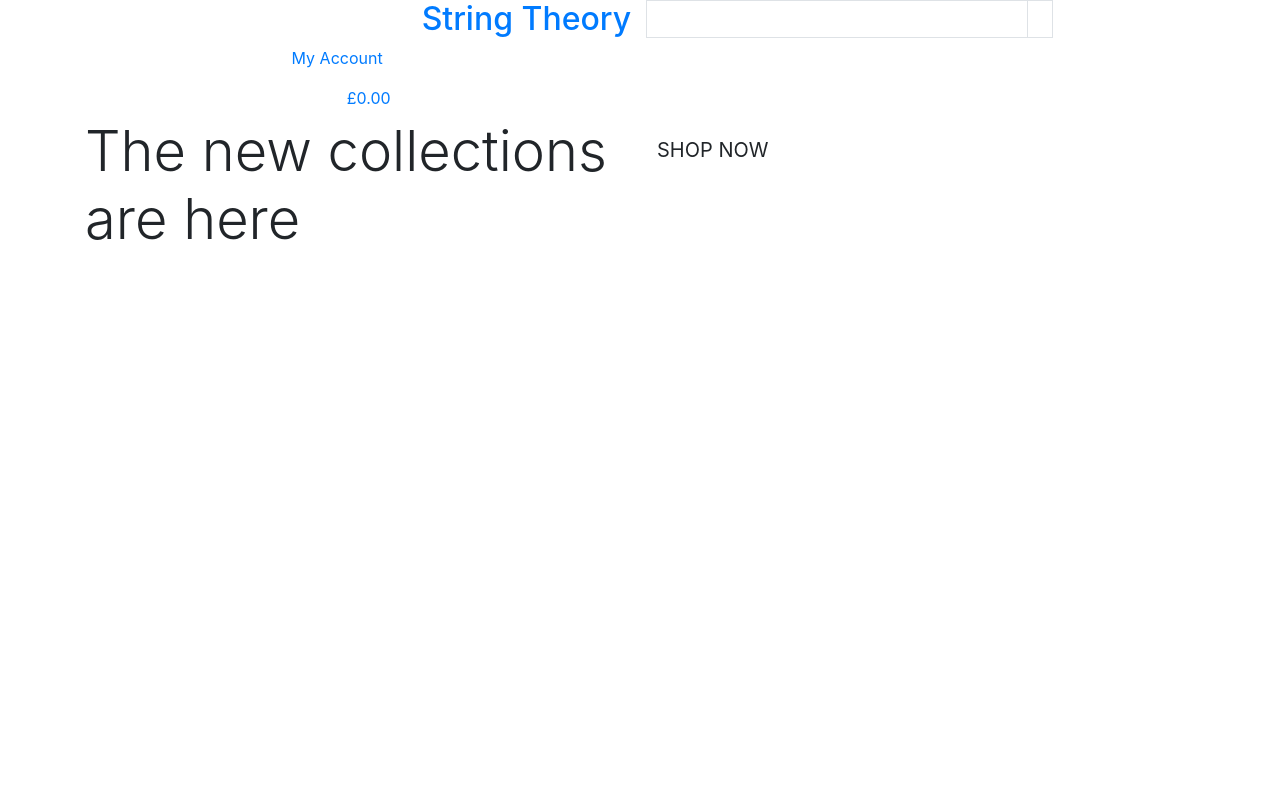
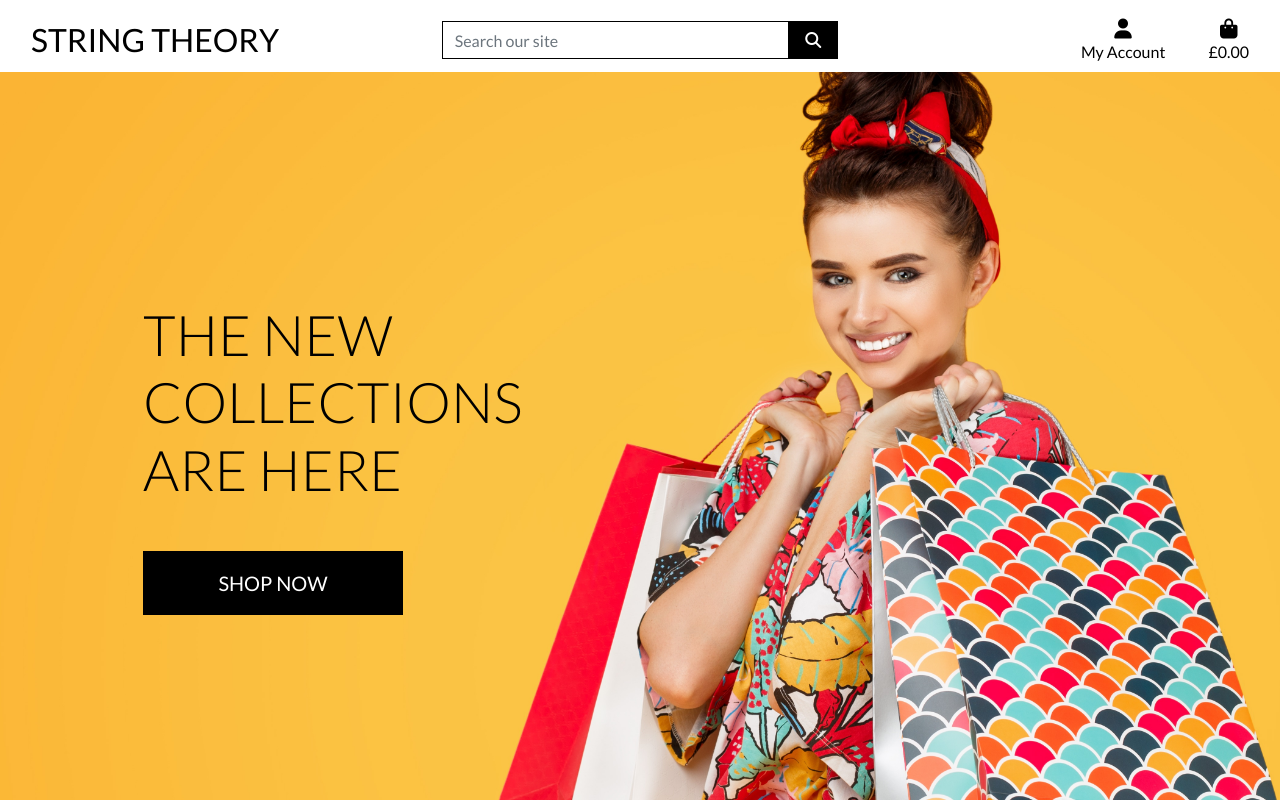
Before and after one commit to LukeThornton92/string_theory, a Django app: page / in a window 1280 px wide. Run offline with Django 3.2, Linux system fonts and the light colour scheme; some libraries are stand-ins or nearby versions.

Commit message:
feat: completed homepage and header template

```diff
--- a/home/templates/home/index.html
+++ b/home/templates/home/index.html
@@ -1,4 +1,4 @@
-{% extends "base.html"%} {% load static %} {% block page_header %}
+{% extends "base.html" %} {% load static %} {% block page_header %}
 <div class="container header-container">
   <div class="row">
     <div class="col"></div>
@@ -11,8 +11,7 @@
       <h1 class="display-4 logo-font text-black">
         The new collections are here
       </h1>
-    </div>
-    <div classs="my-5">
+      <div class="my-5">
         <h4>
           <a
             href=""
@@ -23,4 +22,5 @@
       </div>
     </div>
   </div>
+</div>
 {% endblock %}
--- /dev/null
+++ b/static/css/base.css
@@ -0,0 +1,82 @@
+html {
+  height: 100%;
+}
+
+body {
+  background: url("/media/background_example.jpg") no-repeat center center fixed;
+  background-size: cover;
+  height: calc(100vh - 164px);
+  color: #555;
+  font-family: "Lato";
+}
+
+.icon {
+  align-items: center;
+  display: inline-flex;
+  justify-content: center;
+  height: 1.5rem;
+  width: 1.5rem;
+}
+
+.logo-font {
+  text-transform: uppercase;
+}
+
+.main-logo-link {
+  width: fit-content;
+}
+
+.shop-now-button {
+  background: black;
+  color: white;
+  min-width: 260px;
+}
+
+.btn-black {
+  background: black;
+  color: white;
+}
+
+.shop-now-button:hover,
+.shop-now-button:active,
+.shop-now-button:focus,
+.btn-black:hover,
+.btn-black:active,
+.btn-black:focus {
+  background: #222;
+  color: white;
+}
+
+.text-black {
+  color: #000 !important;
+}
+
+.border-black {
+  border: 1px solid black !important;
+}
+
+/* -------------------------------- Media Queries */
+
+/* Slightly larger container on xl screens  */
+
+@media (min-width: 1200px) {
+  .container {
+    max-width: 80%;
+  }
+}
+
+/* fixed top navbar only on medium and up */
+
+@media (min-width: 992px) {
+  .fixed-top-desktop-only {
+    position: fixed;
+    top: 0;
+    right: 0;
+    left: 0;
+    z-index: 1030;
+  }
+
+  .header-container {
+    padding-top: 164px;
+  }
+}
--- a/string_theory/settings.py
+++ b/string_theory/settings.py
@@ -147,6 +147,10 @@ USE_TZ = True
 # https://docs.djangoproject.com/en/3.2/howto/static-files/
 
 STATIC_URL = '/static/'
+STATICFILES_DIRS = (os.path.join(BASE_DIR, 'static'),)
+
+MEDIA_URL = '/media/'
+MEDIA_ROOT = os.path.join(BASE_DIR, 'media')
 
 # Default primary key field type
 # https://docs.djangoproject.com/en/3.2/ref/settings/#default-auto-field
--- a/string_theory/urls.py
+++ b/string_theory/urls.py
@@ -15,8 +15,12 @@ Including another URLconf
 """
 from django.contrib import admin
 from django.urls import path, include
+from django.conf import settings
+from django.conf.urls.static import static
+
+
 urlpatterns = [
     path('admin/', admin.site.urls),
     path('accounts/', include('allauth.urls')),
     path('', include('home.urls'))
-]
+] + static(settings.MEDIA_URL, document_root=settings.MEDIA_ROOT)
--- a/templates/base.html
+++ b/templates/base.html
@@ -8,7 +8,7 @@
       name="viewport"
       content="width=device-width, initial-scale=1, shrink-to-fit=no"
     />
-    <meta hhtp-equiv="X-UA-Compatible" content="ie=edge" />
+    <meta http-equiv="X-UA-Compatible" content="ie=edge" />
     <meta charset="utf-8" />
     {% endblock %} {% block extra_meta %}{% endblock %} {% block corecss%}
     <link
@@ -17,6 +17,10 @@
       integrity="sha384-xOolHFLEh07PJGoPkLv1IbcEPTNtaed2xpHsD9ESMhqIYd0nLMwNLD69Npy4HI+N"
       crossorigin="anonymous"
     />
+    <link rel="preconnect" href="https://fonts.googleapis.com">
+    <link rel="preconnect" href="https://fonts.gstatic.com" crossorigin>
+    <link href="https://fonts.googleapis.com/css2?family=Lato:ital,wght@0,100;0,300;0,400;0,700;0,900;1,100;1,300;1,400;1,700;1,900&family=Lobster&display=swap" rel="stylesheet">
+    <link rel="stylesheet" href="{% static 'css/base.css' %}">
     {% endblock %} {% block extra_css %}{% endblock %} {% block corejs %}
     <script
       src="https://cdn.jsdelivr.net/npm/jquery@3.5.1/dist/jquery.min.js"
@@ -33,35 +37,25 @@
       integrity="sha384-+sLIOodYLS7CIrQpBjl+C7nPvqq+FbNUBDunl/OZv93DB7Ln/533i8e/mZXLi/P+"
       crossorigin="anonymous"
     ></script>
+    <script src="https://kit.fontawesome.com/188f55f490.js" crossorigin="anonymous"></script>
     {% endblock %} {% block extra_js %}{% endblock %}
 
     <title>String Theory {% block extra_title %}{% endblock %}</title>
   </head>
   <body>
-    <header class="container-fluid fixed top"></header>
-    <div class="row">
-      <div
-        class="col-12 col-lg-4 my-auto py-1 py-lg-0 text-center text-lg-left"
-      ></div>
-      <a href="{% url 'home' %}" class="nav-link-logo-link">
+    <header class="container-fluid fixed-top">
+        <div id="topnav" class="row bg-white pt-lg-2 d-none d-lg-flex">
+            <div class="col-12 col-lg-4 my-auto py-1 py-lg-0 text-center text-lg-left">
+                <a href="{% url 'home' %}" class="nav-link main-logo-link">
                     <h2 class="logo-font text-black my-0">String Theory</h2>
                 </a>
-      <div
-        class="col-12 col-lg-4 my-auto py-1 py-lg-0 text-center text-lg-left"
-      >
+            </div>
+            <div class="col-12 col-lg-4 my-auto py-1 py-lg-0">
                 <form method="GET" action="">
                     <div class="input-group w-100">
-            <input
-              class="form-control border border-black rounded-0"
-              type="text"
-              name="q"
-              palceholder="Search our site"
-            />
+                        <input class="form-control border border-black rounded-0" type="text" name="q" placeholder="Search our site">
                         <div class="input-group-append">
-              <button
-                class="form-control btn btn-black border border-black rounded-0"
-                type="submit"
-              >
+                            <button class="form-control btn btn-black border border-black rounded-0" type="submit">
                                 <span class="icon">
                                     <i class="fas fa-search"></i>
                                 </span>
@@ -70,14 +64,12 @@
                     </div>
                 </form>
             </div>
-      <div
-        class="col-12 col-lg-4 my-auto py-1 py-lg-0 text-center text-lg-left"
-      > <ul class="list-inline list-unstyled text-center text-lg-right my-0">
+            <div class="col-12 col-lg-4 my-auto py-1 py-lg-0">
+                <ul class="list-inline list-unstyled text-center text-lg-right my-0">
                     <li class="list-inline-item dropdown">
-                <a class="text=black nav-link" href="#" id="user-options>" data-toggle="dropdown" aria-haspopup="true" aria-expanded="false"
-                >
+                        <a class="text-black nav-link" href="#" id="user-options" data-toggle="dropdown" aria-haspopup="true" aria-expanded="false">
                             <div class="text-center">
-                        <div><i class=""fas fa-user fa-lg></i></div>
+                                <div><i class="fas fa-user fa-lg"></i></div>
                                 <p class="my-0">My Account</p>
                             </div>
                         </a>
@@ -94,9 +86,9 @@
                             {% endif %}
                         </div>
                     </li>
-        <li class=list-inline-item">
-        <a class="{% if grand_total %} text-info font-weight-bold {% else %} text-black {% endif %} nav-link" href="">
-            <div class="text_center">
+                    <li class="list-inline-item">
+                        <a class="{% if grand_total %}text-info font-weight-bold{% else %}text-black{% endif %} nav-link" href="">
+                            <div class="text-center">
                                 <div><i class="fas fa-shopping-bag fa-lg"></i></div>
                                 <p class="my-0">
                                 {% if grand_total %}
@@ -110,6 +102,8 @@
                 </li>
             </ul></div>
         </div>
+        </div>
+    </header>
     {% if messages%}
     <div class="message-container"></div>
     {% endif %} {% block page_header %}
```
Also changed, not shown: media/background_example.jpg (added). Lines whose indentation alone changed are shown as unchanged.
